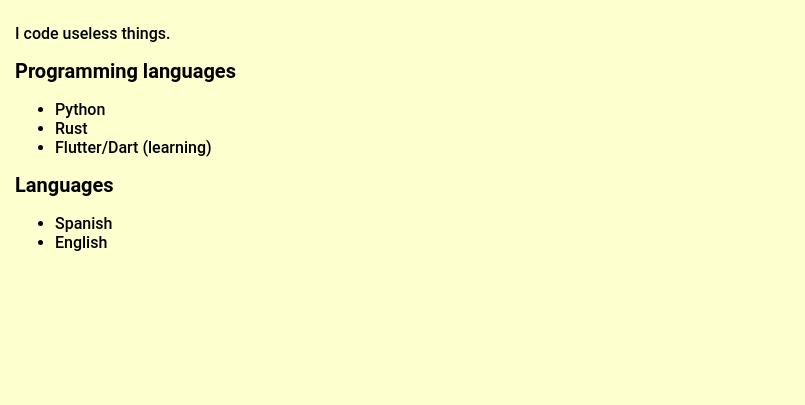
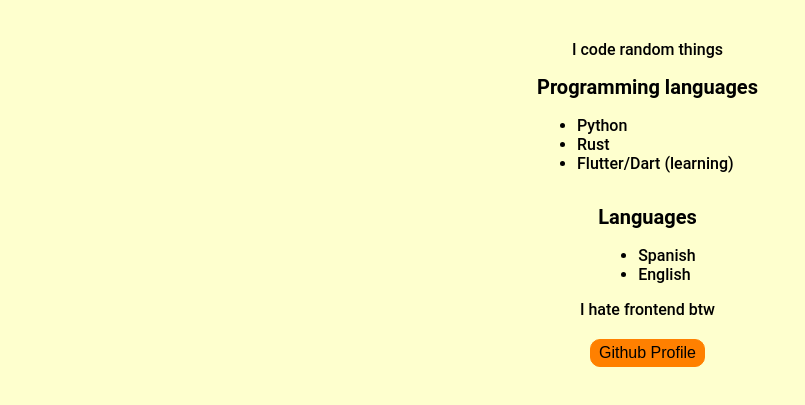
Before and after one commit to triplean/triplean.github.io, an Astro site: page / in a window 1280 px wide. Shown: the part 77-482 px from the top of the page, without its empty margins (0-805 px from the left). Built offline with nearby package versions, Linux system fonts and the light colour scheme; Astro itself is replaced by a stand-in of ours.

Commit message:
Removed things that i no longer maintain and changed the layout

```diff
--- a/src/pages/index.astro
+++ b/src/pages/index.astro
@@ -6,30 +6,39 @@ import sh_logo from '../imgs/sh_logo.png';
 ---
 <head>
 	<meta charset="UTF-8">
-	<link rel="icon" href="/an.ico" type="image/x-icon">
+    <meta name="viewport" content="width=device-width, initial-scale=1.0">
+    <link rel="icon" href="/an.ico" type="image/x-icon">
 	<title>TripleAn</title>
 </head>
 
-<body>
+<body style="text-align: center;">
 <h1 class="nombre">TripleAn<Image class="pp" src={an_img} alt="" /></h1>
 
-<div class="info">
-	<p>I code useless things.</p>
+<div class="info" style="display: inline-block">
+	<p>I code random things</p>
 	<div class="plang">
 		<h2 class="subsub">Programming languages</h2>
-		<ul class="plangl">
+		<ul class="plangl" style="text-align: justify">
 			<li><a>Python</a></li>
 			<li><a>Rust</a></li>
 			<li><a>Flutter/Dart (learning)</a></li>
 		</ul>
 	</div>
-	<div class="act_lang">
+	<div class="act_lang" style="display: inline-block">
 		<h2 class="subsub">Languages</h2>
-		<ul class="alangl">
+		<ul class="alangl" style="text-align: justify">
 			<li><a>Spanish</a></li>
 			<li><a>English</a></li>
 		</ul>
 	</div>
+    <div>
+        <a>I hate frontend btw</a>
+    </div>
+    <div style="margin-top: 20px">
+        <button class="ghbttn" onclick="window.location.href = 'https://github.com/triplean'">
+            <a>Github Profile</a>
+        </button>
+    </div>
 </div>
 <!--
 <div class="proyectos">
--- a/src/styles/globals.css
+++ b/src/styles/globals.css
@@ -66,3 +66,14 @@ body {
     height: 47px;
     margin-left: 10px;
 }
+
+.ghbttn {
+    border: 1px solid #FF8000;
+    border-radius: 10px;
+    background-color: #FF8000;
+    font-size: 16px;
+    padding-right: 8px;
+    padding-left: 8px;
+    padding-top: 4px;
+    padding-bottom: 4px;
+}
```
